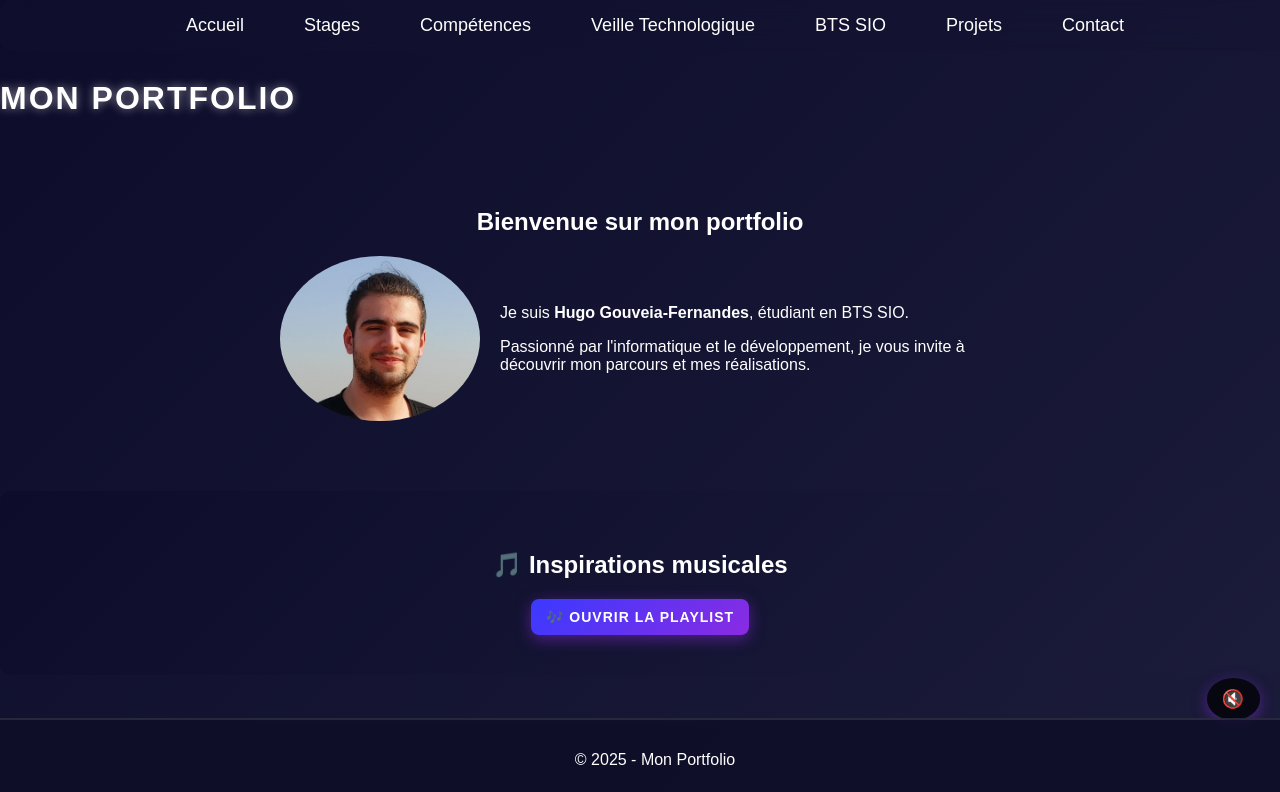
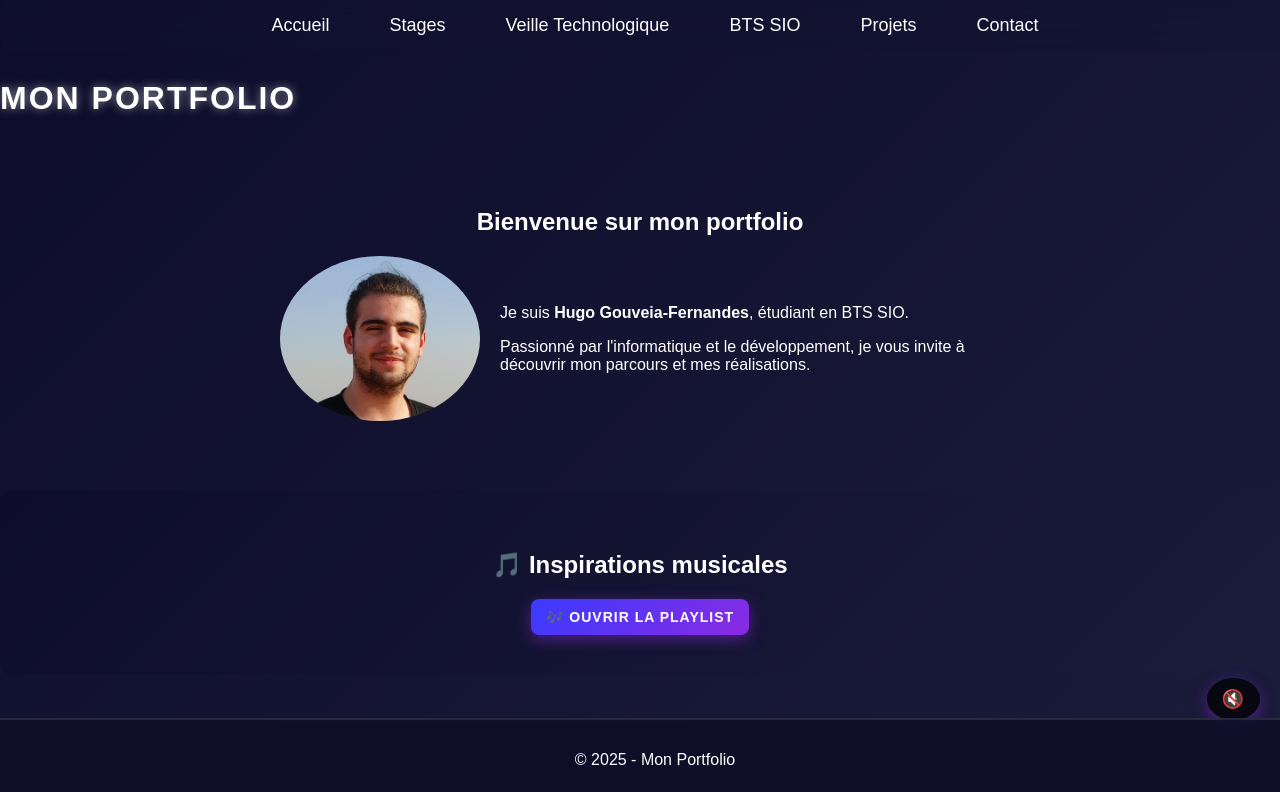
Before and after one commit to FireEsprit/portfolio-Github, a plain HTML site: page index.html in a window 1280 px wide. Shown: the top 792 px of the page. Drawn offline with Linux system fonts and the light colour scheme.

Commit message:
Update index.html

```diff
--- a/index.html
+++ b/index.html
@@ -13,7 +13,6 @@
             <ul>
                 <li><a href="index.html">Accueil</a></li>
                 <li><a href="stage.html">Stages</a></li>
-                <li><a href="competences.html">Compétences</a></li>
                 <li><a href="veille.html">Veille Technologique</a></li>
                 <li><a href="bts.html">BTS SIO</a></li>
                 <li><a href="projets.html">Projets</a></li>
```
